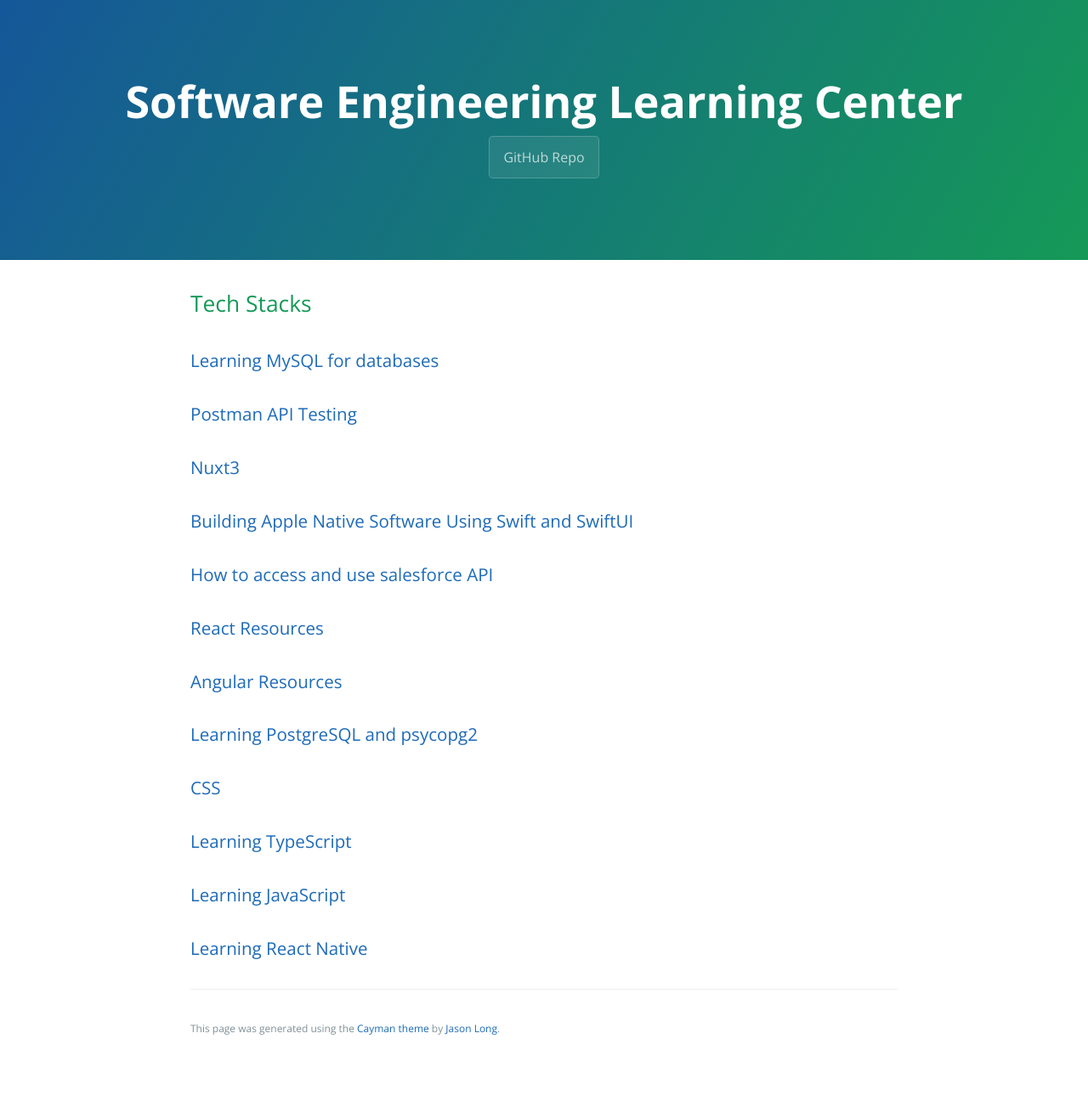
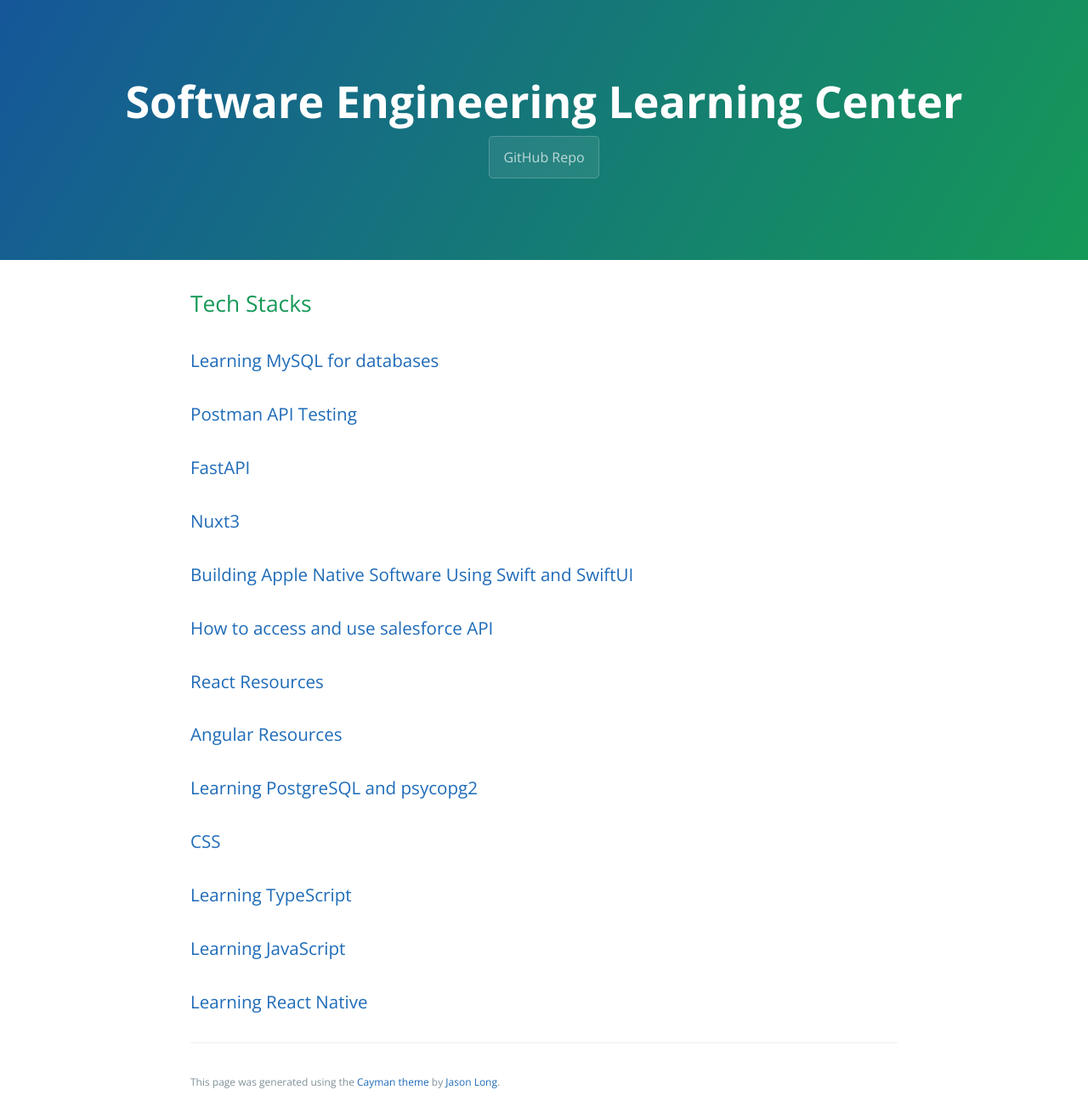
Before and after one commit to learning-software-engineering/learning-software-engineering.github.io, a Jekyll site: the page built from Topics/Tech_Stacks.md, in a window 1280 px wide. Shown: the whole page at 85% size. Built offline with Jekyll 4.4.1, drawn with Linux system fonts in a browser that asks for light colours; our own code applies the rules of GitHub Pages for plain Markdown files; before the commit the page ends 1253 px from its top, so only the background shows below that.

Commit message:
Add link to FastAPI

```diff
--- a/Topics/Tech_Stacks.md
+++ b/Topics/Tech_Stacks.md
@@ -2,6 +2,7 @@
 
 ### [Learning MySQL for databases](./Tech_Stacks/Learning_MySQL.md)
 ### [Postman API Testing](./Tech_Stacks/Postman_Backend_Testing.md)
+### [FastAPI](./Tech_Stacks/FastAPI.md)
 ### [Nuxt3](./Tech_Stacks/Nuxt3.md)
 ### [Building Apple Native Software Using Swift and SwiftUI](./Tech_Stacks/swift.md)
 ### [How to access and use salesforce API](./Tech_Stacks/salesforce_api.md)
```
